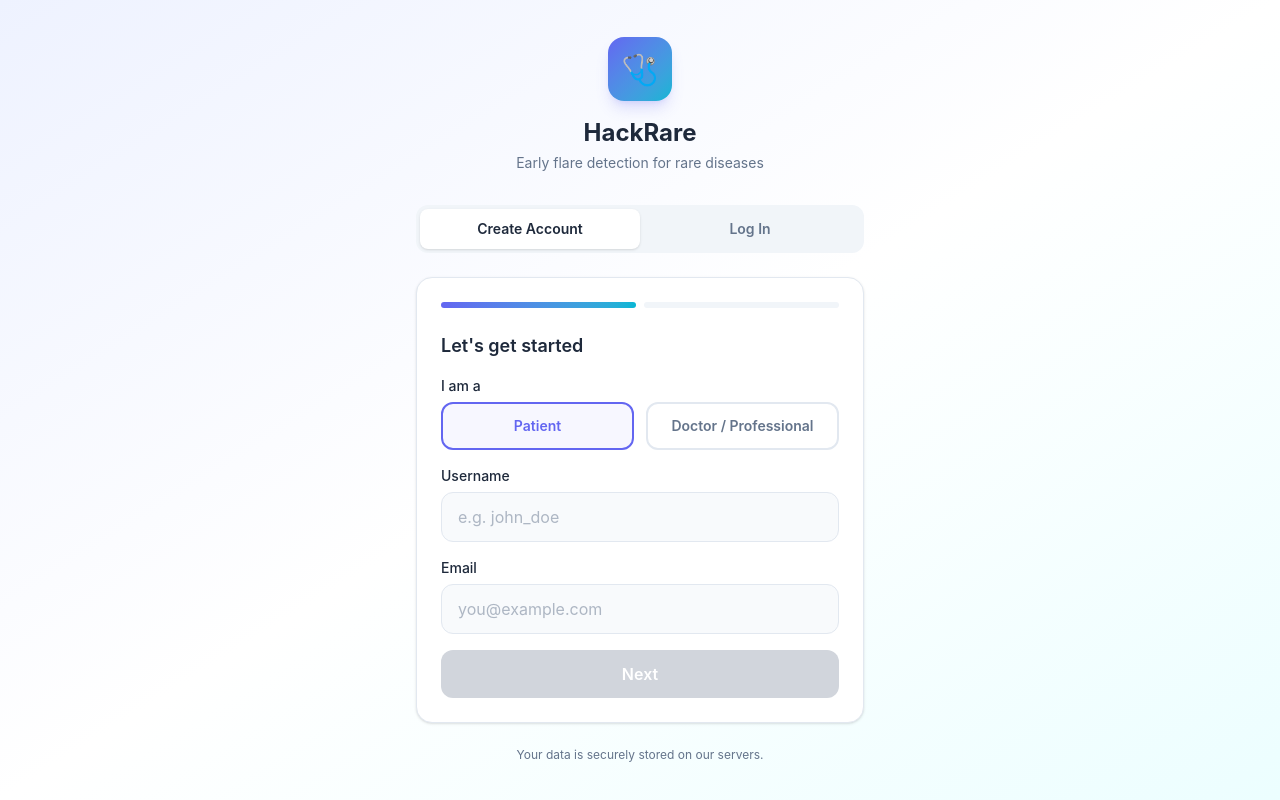
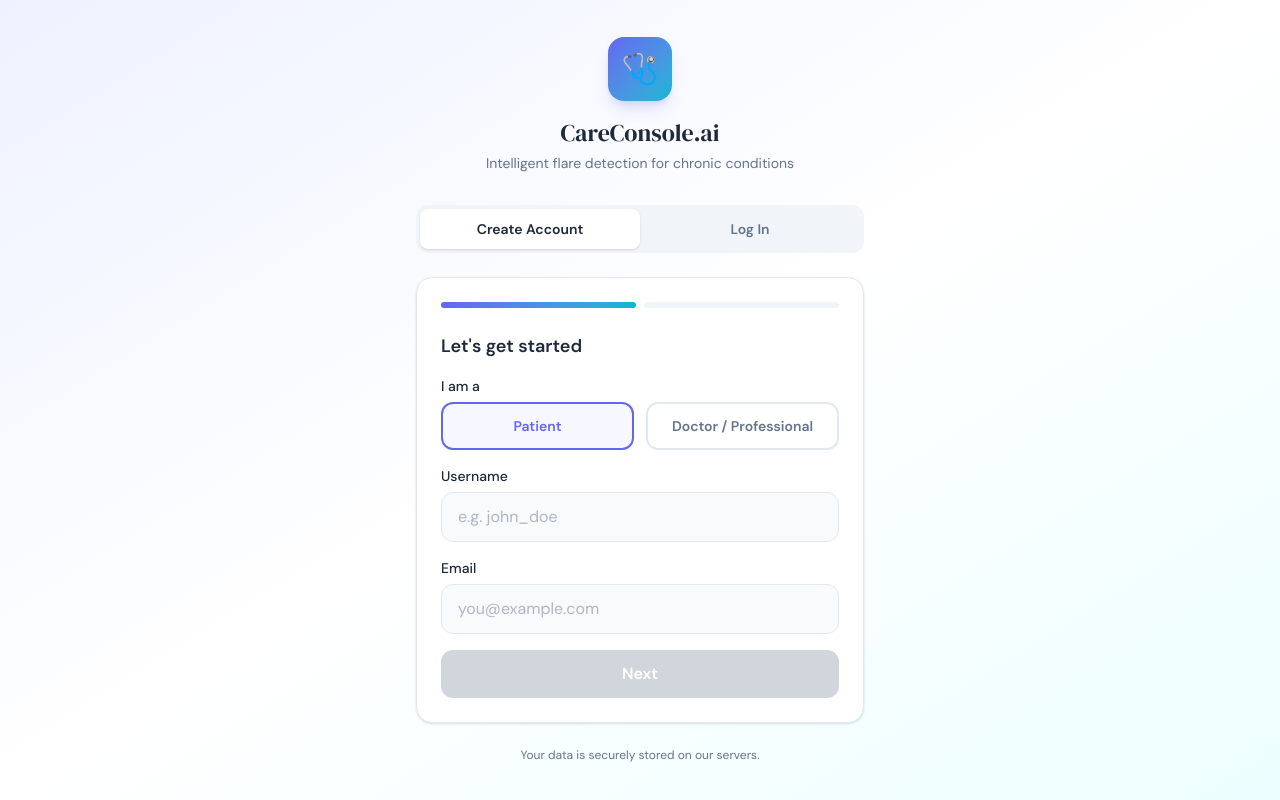
Before and after one commit to MurtazaMister/CareConsole.ai, a React (Vite) app: page /auth in a window 1280 px wide. Built offline with nearby package versions, Linux system fonts and the light colour scheme; no server answers.

Commit message:
UI Changes

```diff
--- a/index.html
+++ b/index.html
@@ -2,9 +2,13 @@
 <html lang="en">
   <head>
     <meta charset="UTF-8" />
-    <link rel="icon" type="image/svg+xml" href="/vite.svg" />
+    <link rel="icon" type="image/svg+xml" href="/favicon.svg" />
     <meta name="viewport" content="width=device-width, initial-scale=1.0" />
-    <title>hackrare-ui</title>
+    <meta name="description" content="CareConsole.ai — Intelligent flare detection and symptom tracking for chronic conditions" />
+    <link rel="preconnect" href="https://fonts.googleapis.com" />
+    <link rel="preconnect" href="https://fonts.gstatic.com" crossorigin />
+    <link href="https://fonts.googleapis.com/css2?family=DM+Sans:wght@400;500;600;700&family=DM+Serif+Display&display=swap" rel="stylesheet" />
+    <title>CareConsole.ai</title>
   </head>
   <body>
     <div id="root"></div>
--- a/src/components/doctor/PatientView.tsx
+++ b/src/components/doctor/PatientView.tsx
@@ -3,6 +3,7 @@ import { useDoctor } from '../../hooks/useDoctor'
 import { BaselineContext } from '../../context/baselineContext'
 import { LogsContext } from '../../context/logsContext'
 import { SchemaContext } from '../../context/schemaContext'
+import { ViewingPatientContext } from '../../context/viewingPatientContext'
 import { LOG_FORM_SCHEMA, getSliderQuestions } from '../../constants/logFormSchema'
 import type { LogFormSchema } from '../../constants/logFormSchema'
 import type { BaselineProfile } from '../../types/baseline'
@@ -141,6 +142,7 @@ export default function PatientView({ onBack }: { onBack: () => void }) {
       </div>
 
       {/* Override contexts with patient data so existing tabs just work */}
+      <ViewingPatientContext.Provider value={patient.id}>
         <BaselineContext.Provider value={baselineCtx}>
           <LogsContext.Provider value={logsCtx}>
             <SchemaContext.Provider value={schemaCtx}>
@@ -151,6 +153,7 @@ export default function PatientView({ onBack }: { onBack: () => void }) {
             </SchemaContext.Provider>
           </LogsContext.Provider>
         </BaselineContext.Provider>
+      </ViewingPatientContext.Provider>
     </div>
   )
 }
--- /dev/null
+++ b/src/context/viewingPatientContext.ts
@@ -0,0 +1,5 @@
+import { createContext } from 'react'
+
+// When a doctor views a patient, this holds the patient's ID.
+// Null when a patient views their own data.
+export const ViewingPatientContext = createContext<string | null>(null)
--- a/src/hooks/useAIReport.ts
+++ b/src/hooks/useAIReport.ts
@@ -1,4 +1,5 @@
-import { useState, useCallback } from 'react'
+import { useState, useCallback, useContext } from 'react'
+import { ViewingPatientContext } from '../context/viewingPatientContext'
 import type { AIReport, AIReportRequest } from '../types/aiReport'
 
 type ReportState =
@@ -9,15 +10,17 @@ type ReportState =
 
 export function useAIReport() {
   const [state, setState] = useState<ReportState>({ status: 'idle' })
+  const patientId = useContext(ViewingPatientContext)
 
   const generateReport = useCallback(async (payload: AIReportRequest) => {
     setState({ status: 'loading' })
     try {
+      const body = patientId ? { ...payload, patientId } : payload
       const res = await fetch('/api/ai/generate', {
         method: 'POST',
         headers: { 'Content-Type': 'application/json' },
         credentials: 'include',
-        body: JSON.stringify(payload),
+        body: JSON.stringify(body),
       })
       if (!res.ok) {
         const data = await res.json()
@@ -28,7 +31,7 @@ export function useAIReport() {
     } catch (err) {
       setState({ status: 'error', error: (err as Error).message })
     }
-  }, [])
+  }, [patientId])
 
   const reset = useCallback(() => setState({ status: 'idle' }), [])
 
--- a/src/hooks/useFlareExplanation.ts
+++ b/src/hooks/useFlareExplanation.ts
@@ -1,9 +1,11 @@
-import { useRef, useState, useCallback } from 'react'
+import { useRef, useState, useCallback, useContext } from 'react'
+import { ViewingPatientContext } from '../context/viewingPatientContext'
 import type { FlareExplanationRequest, FlareExplanationState } from '../types/flareExplanation'
 
 export function useFlareExplanation() {
   const cache = useRef<Map<string, FlareExplanationState>>(new Map())
   const [, setTick] = useState(0)
+  const patientId = useContext(ViewingPatientContext)
 
   const rerender = useCallback(() => setTick((t) => t + 1), [])
 
@@ -24,11 +26,12 @@ export function useFlareExplanation() {
       rerender()
 
       try {
+        const body = patientId ? { ...payload, patientId } : payload
         const res = await fetch('/api/ai/explain-flare', {
           method: 'POST',
           headers: { 'Content-Type': 'application/json' },
           credentials: 'include',
-          body: JSON.stringify(payload),
+          body: JSON.stringify(body),
         })
 
         if (!res.ok) {
@@ -57,7 +60,7 @@ export function useFlareExplanation() {
 
       rerender()
     },
-    [rerender],
+    [rerender, patientId],
   )
 
   return { getState, fetchExplanation }
--- a/src/index.css
+++ b/src/index.css
@@ -17,9 +17,13 @@
   --color-danger: #ef4444;
 }
 
+.font-brand {
+  font-family: 'DM Serif Display', Georgia, serif;
+}
+
 body {
   margin: 0;
-  font-family: 'Inter', system-ui, -apple-system, sans-serif;
+  font-family: 'DM Sans', system-ui, -apple-system, sans-serif;
   background-color: var(--color-surface);
   color: var(--color-text);
   min-height: 100vh;
--- a/src/lib/generateLogFormPdf.ts
+++ b/src/lib/generateLogFormPdf.ts
@@ -328,7 +328,7 @@ export function downloadLogFormPdf(
     doc.setFont('Helvetica', 'normal')
     doc.setFontSize(7.5)
     setColor(doc, MUTED)
-    const footer = `HackRare  \u2022  Page ${i} of ${totalPages}  \u2022  Generated ${today}`
+    const footer = `CareConsole.ai  \u2022  Page ${i} of ${totalPages}  \u2022  Generated ${today}`
     const fw = doc.getTextWidth(footer)
     doc.text(footer, (PAGE_W - fw) / 2, pageH - 11)
   }
--- a/src/lib/generateReportPdf.ts
+++ b/src/lib/generateReportPdf.ts
@@ -37,7 +37,7 @@ function renderHeaderBar(doc: jsPDF, isFirstPage: boolean): number {
   doc.setFont('Helvetica', 'bold')
   doc.setFontSize(18)
   setColor(doc, TEXT)
-  doc.text('HackRare Health Report', MARGIN, y)
+  doc.text('CareConsole.ai Health Report', MARGIN, y)
 
   // Generated date
   y += 7
@@ -235,7 +235,7 @@ function renderFooters(doc: jsPDF) {
     doc.setFontSize(8)
     setColor(doc, MUTED)
 
-    const footerText = `HackRare  \u2022  Page ${i} of ${totalPages}  \u2022  ${generatedLabel}`
+    const footerText = `CareConsole.ai  \u2022  Page ${i} of ${totalPages}  \u2022  ${generatedLabel}`
     const footerWidth = doc.getTextWidth(footerText)
     doc.text(footerText, (PAGE_W - footerWidth) / 2, pageH - 10)
   }
--- a/src/pages/Auth.tsx
+++ b/src/pages/Auth.tsx
@@ -76,8 +76,8 @@ export default function Auth() {
           <div className="w-16 h-16 bg-gradient-to-br from-primary to-accent rounded-2xl flex items-center justify-center mx-auto mb-4 shadow-lg shadow-primary/20">
             <span className="text-3xl">🩺</span>
           </div>
-          <h1 className="text-2xl font-bold text-text">HackRare</h1>
-          <p className="text-text-muted text-sm mt-1">Early flare detection for rare diseases</p>
+          <h1 className="text-2xl font-brand text-text">CareConsole.ai</h1>
+          <p className="text-text-muted text-sm mt-1">Intelligent flare detection for chronic conditions</p>
         </div>
 
         {/* Mode toggle */}
--- a/src/pages/DoctorDashboard.tsx
+++ b/src/pages/DoctorDashboard.tsx
@@ -63,8 +63,8 @@ export default function DoctorDashboard() {
         <div className="max-w-4xl mx-auto px-6 py-4">
           <div className="flex items-center justify-between">
             <div>
-              <h1 className="text-xl font-bold text-text">
-                HackRare <span className="text-primary text-sm font-medium">Professional</span>
+              <h1 className="text-xl font-brand text-text">
+                CareConsole.ai <span className="text-primary text-sm font-medium">Pro</span>
               </h1>
               <p className="text-text-muted text-xs">Doctor Dashboard</p>
             </div>
--- a/src/pages/PatientDashboard.tsx
+++ b/src/pages/PatientDashboard.tsx
@@ -95,7 +95,7 @@ export default function PatientDashboard() {
         <div className="max-w-4xl mx-auto px-6 pt-4 pb-3">
           <div className="flex items-center justify-between mb-4">
             <div>
-              <h1 className="text-xl font-bold text-text">HackRare</h1>
+              <h1 className="text-xl font-brand text-text">CareConsole.ai</h1>
               <p className="text-text-muted text-xs">Baseline: {baselineDateDisplay}</p>
             </div>
 
```
Also changed, not shown: public/favicon.svg (added), 1 other file (tests, documents, lock files or other folders). Lines whose indentation alone changed are shown as unchanged.
